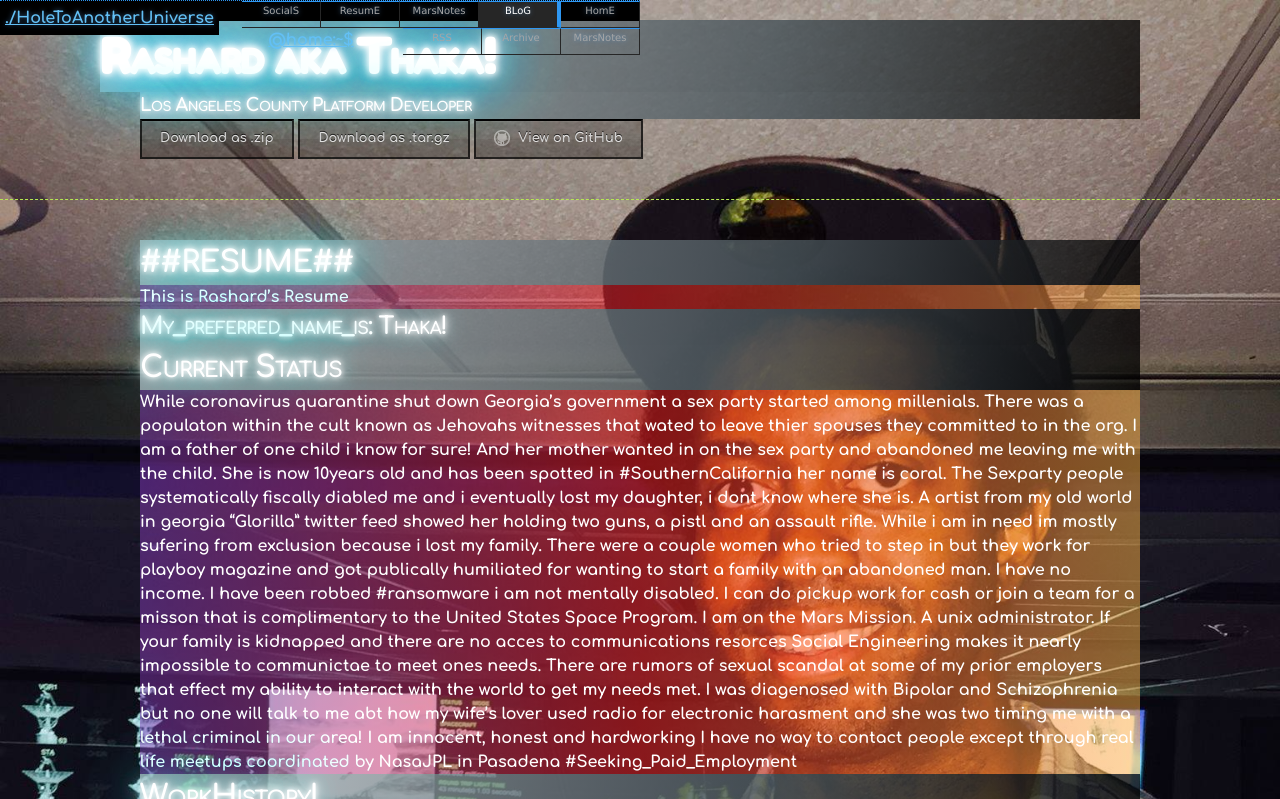
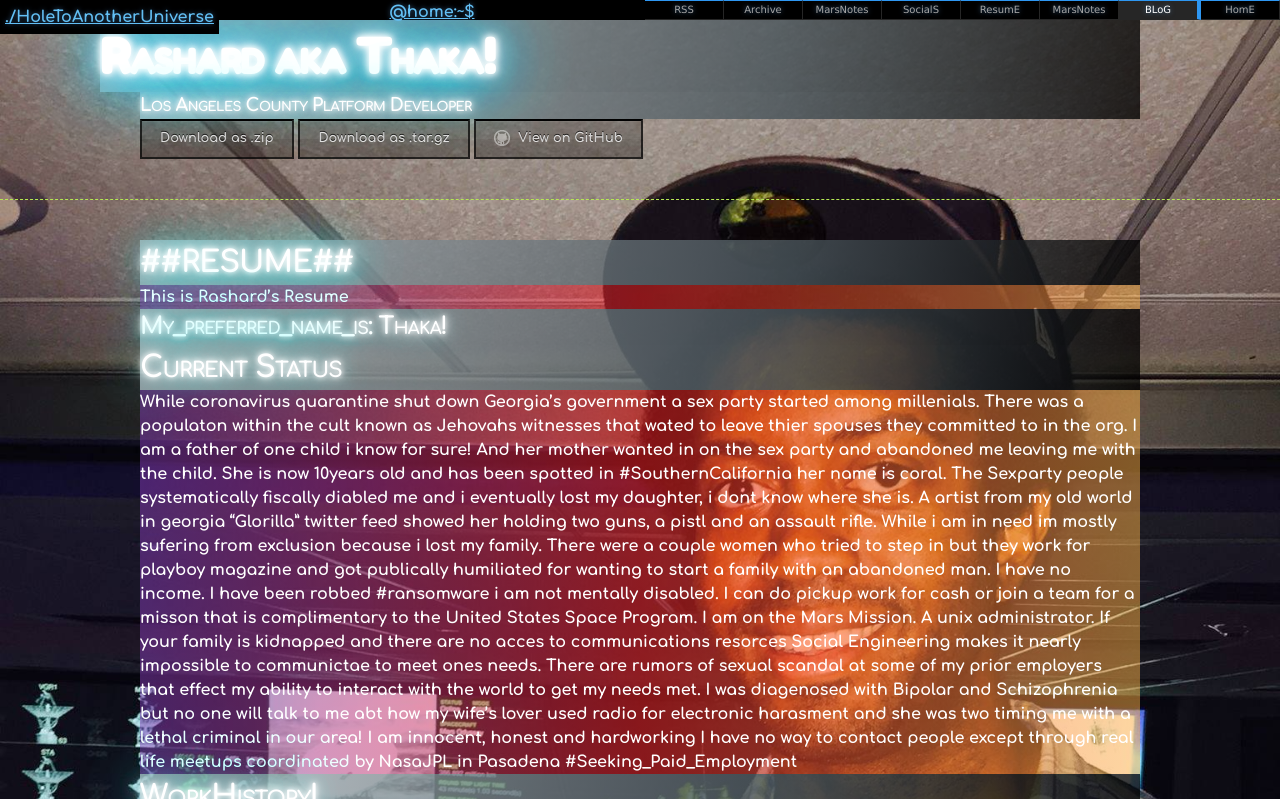
Before and after one commit to ricoThaka/cv, a Jekyll site: the page built from index.md, in a window 1280 px wide. Shown: the top 799 px of the page. Built offline with Jekyll 4.4.1, drawn with Linux system fonts in a browser that asks for light colours; some web fonts are replaced; our own code applies the rules of GitHub Pages for plain Markdown files; grey boxes are pictures that could not be loaded.

Commit message:
.logo {
  float: left;
  background-color:black;
  display:inline;
}

#navcontainer
{
padding: 0;
height: 20px;
  display:block;
  width:100%;
  background-color:black;
  position:fixed;
  color:white;
  width:100vw;
  top:0;
}

#navcontainer ul
{
border: 0;
margin: 0;
padding: 0;
list-style-type: none;
text-align: center;

}

#navcontainer ul li
{
display: block;
float: right;
text-align: center;
padding: 0;
margin: 0;
}

#navcontainer ul li a
{
width: 78px;
height: 18px;
border-top: 1px solid #2E97F2;
border-left: px solid #f5d7b4;
border-bottom: 1px solid #262626;
border-right: 1px solid #262626;
padding: 0;
margin: 0 0 0px 0;
color: #A6A6A6;
text-decoration: none;
display: block;
text-align: center;
font: normal 10px/18px "Lucida Grande", "Lucida Sans Unicode", verdana, lucida, sans-serif;
}

#navcontainer ul li a:hover
{
color: #F2F2F2;
background: #262626;
}

#navcontainer a:active
{
background: #262626;
color: #fff;
}

#navcontainer li#active a
{
background: #262626;
border-right: 4px solid #2E97F2;
color: #fff;
}

```diff
--- a/_sass/jekyll-theme-hacker.scss
+++ b/_sass/jekyll-theme-hacker.scss
@@ -185,22 +185,23 @@ header h2 {
 
 /* Main Content
 */
+.logo {
+
+  float: left;
+  background-color:black;
+  display:inline;
+}
 
 #navcontainer
 {
-  flex-wrap: nowrap;
-  width:50vw;
-text-shadow: 0 0 5px #fff, 0 0 10px #fff, 0 0 20px #fff, 0 0 40px #0ff,
-  0 0 80px #0ff, 0 0 90px #0ff, 0 0 100px #0ff, 0 0 150px #0ff;
-padding:5px;
-position:fixed;
 padding: 0;
 height: 20px;
-  display:inline;
+  display:block;
+  width:100%;
   background-color:black;
   position:fixed;
   color:white;
-  border-top: 1px dotted #2E97F2;
+  width:100vw;
   top:0;
 }
 
@@ -226,9 +227,9 @@ margin: 0;
 #navcontainer ul li a
 {
 width: 78px;
-height: 25px;
+height: 18px;
 border-top: 1px solid #2E97F2;
-border-left: 0px solid #f5d7b4;
+border-left: px solid #f5d7b4;
 border-bottom: 1px solid #262626;
 border-right: 1px solid #262626;
 padding: 0;
@@ -258,6 +259,7 @@ background: #262626;
 border-right: 4px solid #2E97F2;
 color: #fff;
 }
+
 
 .logo {
 
```
